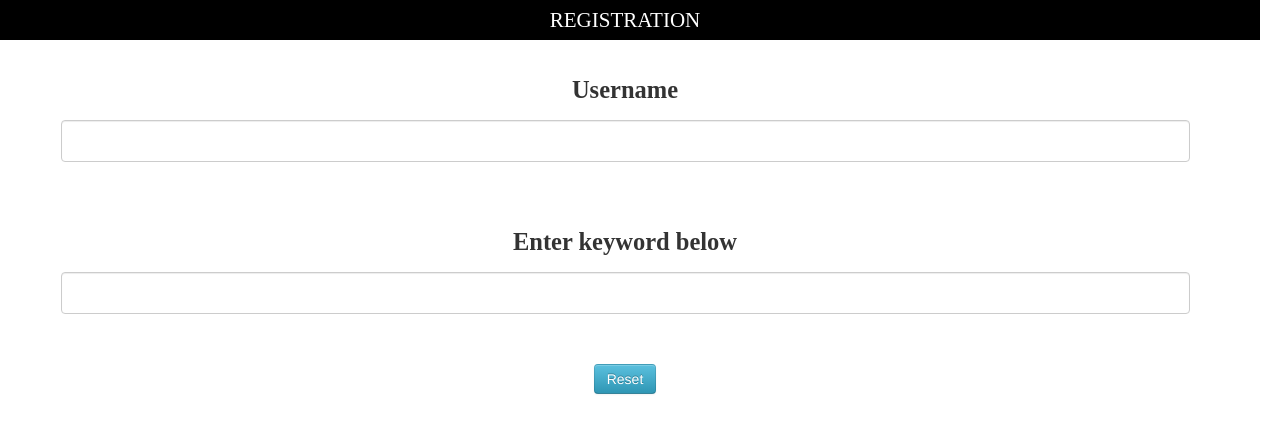
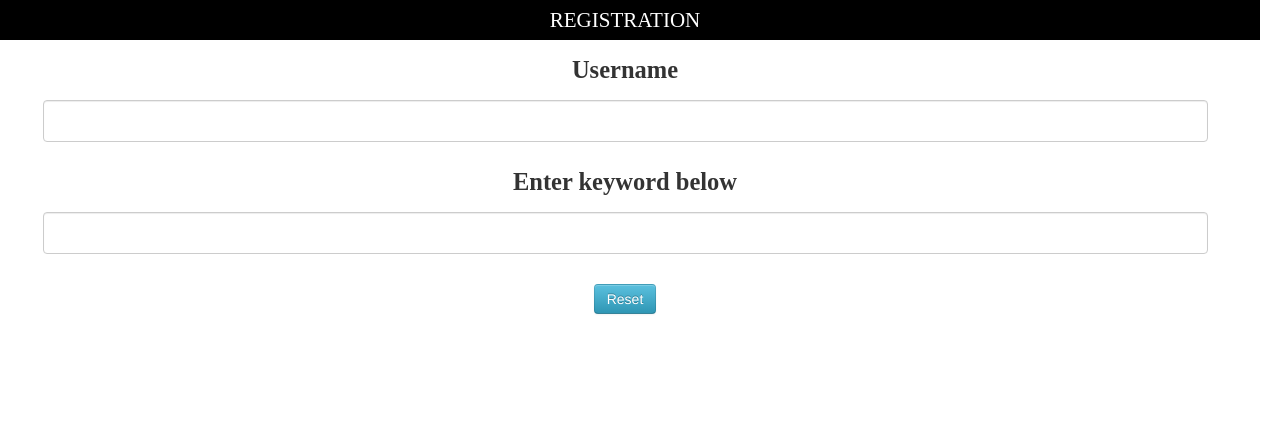
Before and after one commit to jerots/teamgcp, a Django app: page /teamgcp/ in a window 1280 px wide. Shown: the top 433 px of the page. Run offline with Django 3.2, Linux system fonts and the light colour scheme; some libraries are stand-ins or nearby versions.

Commit message:
- go can submit - smaller padding

```diff
--- a/static/assets/js/main.js
+++ b/static/assets/js/main.js
@@ -172,7 +172,7 @@ var ctrl = {
         ctrl.tempResult.push(result);
 
 
-        if (result.letter == 'return') {
+        if (result.letter == 'return' || result.letter == 'go') {
 
             if (!ctrl.input || !ctrl.input.trim()) {
                 console.log('cannot');
--- a/templates/index.html
+++ b/templates/index.html
@@ -20,14 +20,14 @@
         REGISTRATION
     </div>
     <div class="row">
-        <div class="col-xs-12" style="padding:20px;">
+        <div class="col-xs-12" style="padding:0px;">
 {#            <h1>The quick brown fox jumps over the lazy dog</h1>#}
             <h3>Username</h3>
             <input type="text" id="username" class="form-control" style="width:90%;font-size:2em;padding:10px;"/>
         </div>
     </div>
     <div class="row">
-        <div class="col-xs-12" style="padding:20px;">
+        <div class="col-xs-12">
 {#            <h1>The quick brown fox jumps over the lazy dog</h1>#}
             <h3>Enter keyword below</h3>
             <input type="text" id="replacehere" class="form-control" style="width:90%;font-size:2em;padding:10px;"/>
```
Also changed, not shown: 3 other files.
